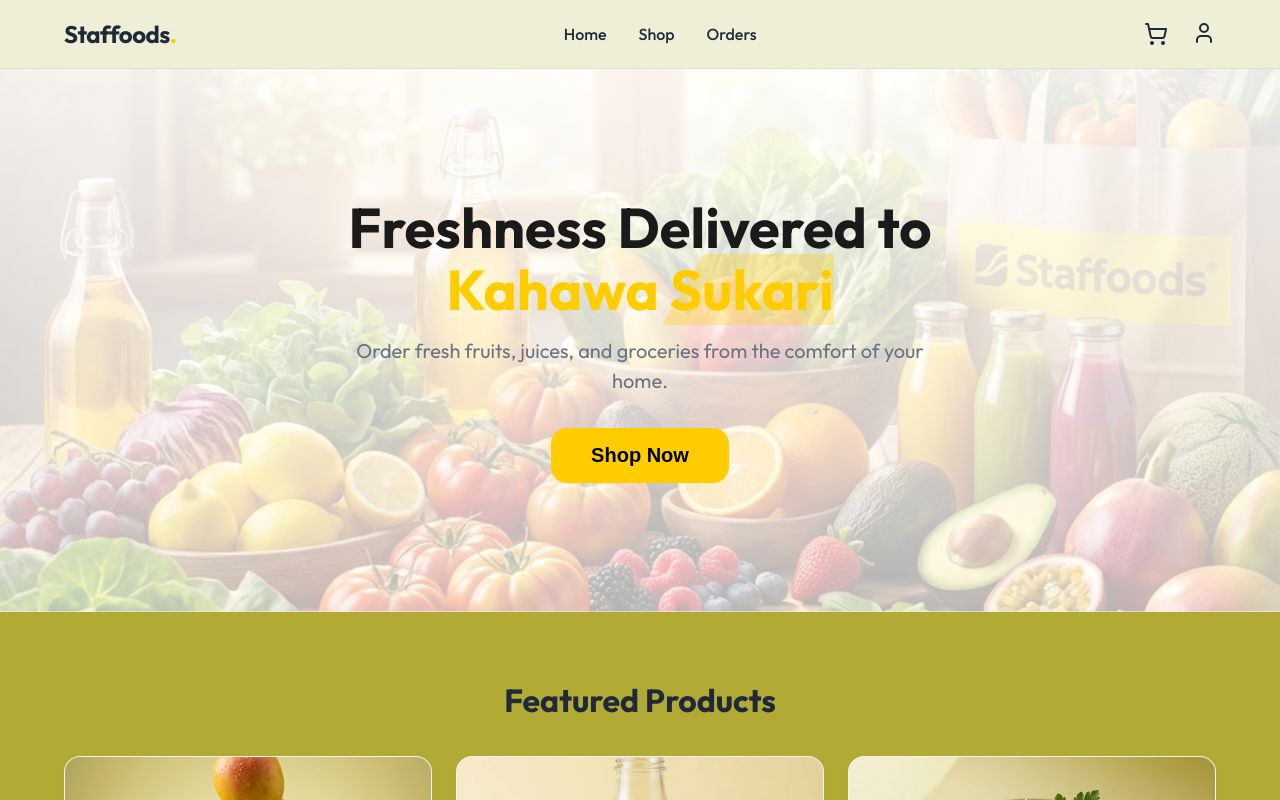
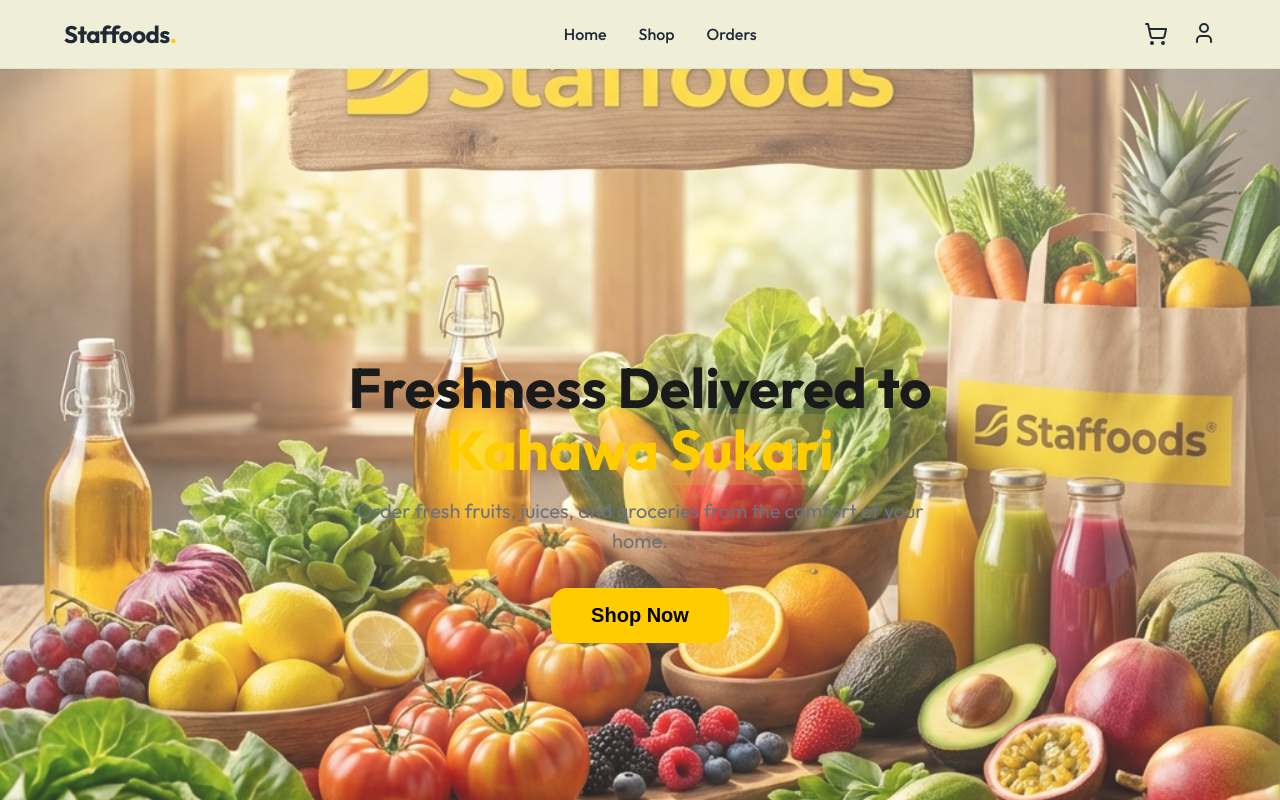
Before and after one commit to PsammystPrime/Staffood, a React app in the folder frontend/: page / in a window 1280 px wide. Shown: the top 800 px of the page. Built offline with nearby package versions, Linux system fonts and the light colour scheme; the HTML template or start-up script is replaced by a standard one.

Commit message:
fit hero image

```diff
--- a/frontend/src/pages/Home.css
+++ b/frontend/src/pages/Home.css
@@ -1,8 +1,8 @@
 .hero {
-    background: linear-gradient(rgba(255, 255, 255, 0.9), rgba(255, 255, 255, 0.7)), url('/hero.png');
+    background: linear-gradient(rgba(255, 255, 255, 0.3), rgba(255, 255, 255, 0.1)), url('/hero.png');
     background-size: cover;
     background-position: center;
-    padding: 8rem 0;
+    padding: 18rem 0;
     text-align: center;
     border-bottom: 1px solid rgba(0, 0, 0, 0.05);
 }
@@ -17,7 +17,7 @@
 
 .text-highlight {
     color: var(--color-primary);
-    background: linear-gradient(120deg, transparent 0%, transparent 60%, rgba(255, 204, 0, 0.3) 60%);
+    background: linear-gradient(120deg, transparent 60%, rgba(206, 180, 75, 0.3) 60%);
 }
 
 .hero p {
```
